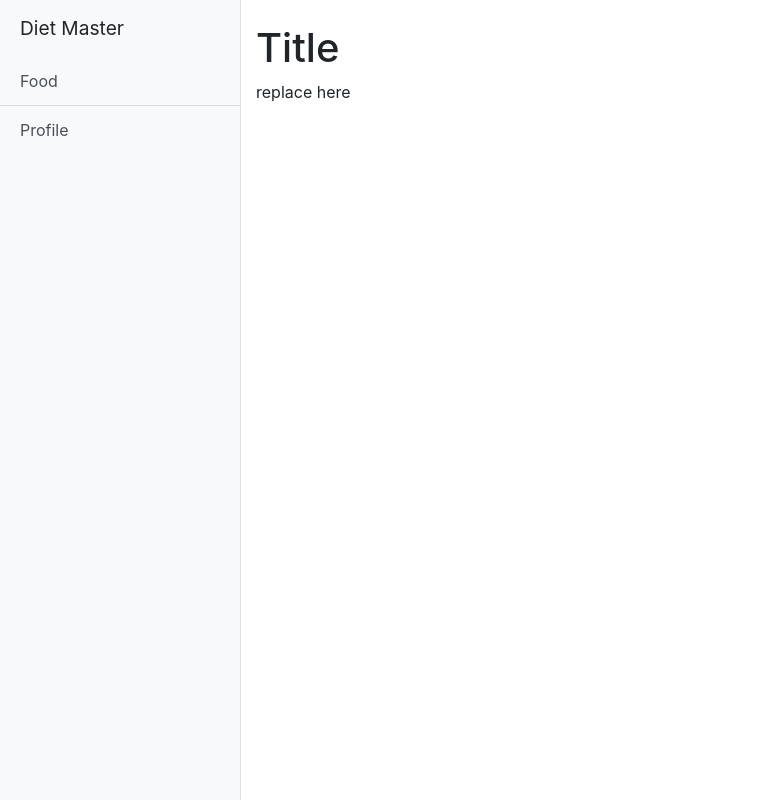
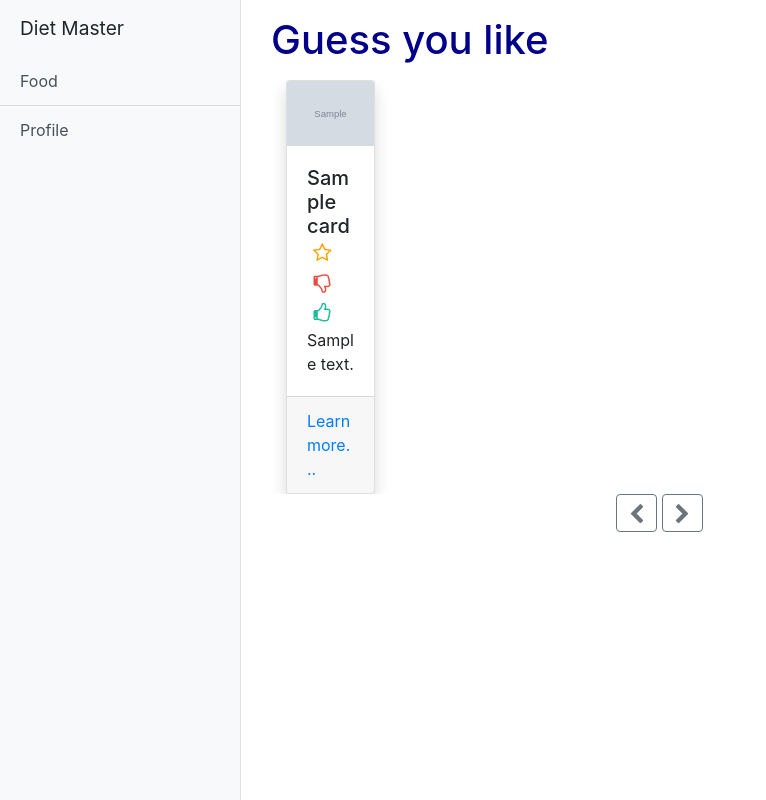
Before and after one commit to BirkhoffG/Diet_Master, a Django app: template templates/dashboard/recommend.html in a window 1280 px wide. Shown: the whole page, without its empty margins (0-766 px from the left). Run offline with Django 3.2, Linux system fonts and the light colour scheme; the template is opened without the code that fills it: most values are stand-ins (such as "Sample title", 1, 10 or a date in 2020); grey boxes marked "Sample" are stand-in pictures; some libraries are stand-ins or nearby versions.

Commit message:
Create a recommend.html page to display the recommended foods
- todo: one card slide in each time

```diff
--- /dev/null
+++ b/static/css/recommend.style.css
@@ -0,0 +1,61 @@
+button.like{
+    width: 30px;
+    height: 30px;
+    margin: 0 auto;
+    line-heigth: 50px;
+    border-radius: 50%;
+    border: none;
+    color: #1abc9c;
+    background-color: transparent;
+    font-size: 20px;
+}
+
+button.like:hover {
+    font-size: 25px;
+}
+
+button.dislike{
+    width: 30px;
+    height: 30px;
+    margin: 0 auto;
+    line-heigth: 50px;
+    border-radius: 100%;
+    border: none;
+    color: #e74c3c;
+    background-color: transparent;
+    font-size: 20px;
+}
+
+button.dislike:hover {
+    font-size: 25px;
+}
+
+button.very-like {
+    width: 30px;
+    height: 30px;
+    margin: 0 auto;
+    line-heigth: 50px;
+    border-radius: 100%;
+    border: none;
+    color: #ffa000;
+    background-color: transparent;
+    font-size: 20px;
+}
+
+button.very-like:hover {
+    font-size: 25px;
+}
+
+/* ensure equal card height inside carousel */
+.carousel-inner>.row-equal.active,
+.carousel-inner>.row-equal.next,
+.carousel-inner>.row-equal.prev {
+    display: flex;
+}
+
+/* prevent flicker during transition */
+.carousel-inner>.row-equal.active.left,
+.carousel-inner>.row-equal.active.right {
+    opacity: 0.5;
+    display: flex;
+}
--- a/static/css/style.css
+++ b/static/css/style.css
@@ -20,9 +20,9 @@
     width: 15rem;
 }
 
-#page-content-wrapper {
-    min-width: 100vw;
-}
+/*#page-content-wrapper {*/
+/*    min-width: 100vw;*/
+/*}*/
 
 #wrapper.toggled #sidebar-wrapper {
     margin-left: 0;
@@ -33,10 +33,10 @@
         margin-left: 0;
     }
 
-    #page-content-wrapper {
-        min-width: 0;
-        width: 100%;
-    }
+    /*#page-content-wrapper {*/
+    /*    min-width: 0;*/
+    /*    width: 100%;*/
+    /*}*/
 
     #wrapper.toggled #sidebar-wrapper {
         margin-left: -15rem;
--- a/templates/dashboard/base.html
+++ b/templates/dashboard/base.html
@@ -9,7 +9,9 @@
 
     <!-- Bootstrap CSS -->
     <link rel="stylesheet" href="https://stackpath.bootstrapcdn.com/bootstrap/4.4.1/css/bootstrap.min.css" integrity="sha384-Vkoo8x4CGsO3+Hhxv8T/Q5PaXtkKtu6ug5TOeNV6gBiFeWPGFN9MuhOf23Q9Ifjh" crossorigin="anonymous">
+    <link rel="stylesheet" href="https://stackpath.bootstrapcdn.com/font-awesome/4.7.0/css/font-awesome.min.css">
     <link rel="stylesheet" href="{% static 'css/style.css' %}" >
+    <link rel="stylesheet" href="{% static 'css/recommend.style.css' %}" >
 
     <title>{% block title %}{% endblock %}</title>
 </head>
@@ -21,7 +23,7 @@
 
     <!-- page content -->
     <div id="page-content-wrapper">
-        <div class="container-fluid">
+        <div class="container">
             {% block content %}
                 <h1 class="mt-4">Title </h1>
                 replace here
@@ -43,6 +45,19 @@
         e.preventDefault();
         $("#wrapper").toggleClass("toggled");
     });
+
+
+
+    (($) => {
+        "use strict";
+        // manual carousel controls
+        $('.next').click(() => { $('.carousel').carousel('next'); return false; });
+        $('.prev').click(() => { $('.carousel').carousel('prev'); return false; });
+
+        // longer delay peroid
+        $('.carousel').carousel({interval: 20000});
+
+    })(jQuery);
 </script>
 
 </body>
--- a/templates/dashboard/recommend.html
+++ b/templates/dashboard/recommend.html
@@ -1,4 +1,105 @@
 {% extends './base.html' %}
 
-{# TODO: Create a recommendation page #}
-{# Assignee: Birkhoff #}
+
+{% block content %}
+
+  <section class="container pt-3">
+
+    <div class="row">
+      <h1 class="mb-3 col-lg-12" style="color: darkblue">Guess you like</h1>
+    </div>
+
+    <div id="carouselFoods" class="carousel slide" data-ride="carousel">
+
+      <! –– start carousel-inner ––>
+      <div class="container pt-0 mt-0 carousel-inner">
+        {% for card_sub_list in card_list %}
+
+          <! –– start carousel-item ––>
+          {% if forloop.first %}
+            <div class="row row-equal carousel-item active mt-0">
+          {% else %}
+            <div class="carousel-item">
+          {% endif %}
+        <div class="card-deck">
+
+          <! –– start card ––>
+          {% for card in card_sub_list %}
+            <div class="col-md-4">
+              <div class="card shadow">
+                <img class="card-img-top" src="{{ card.img_url }}"
+                     alt="Card image cap">
+                <div class="card-body">
+                  <h5 class="card-title">
+                    {{ card.title }}
+                    <span class="pull-right">
+                        <button class="very-like"><i class="fa fa-star-o" onclick="switchVeryLike(this)"></i> </button>
+                        <button class="dislike"><i class="fa fa-thumbs-o-down"
+                                                   onclick="switchDislike(this)"></i></button>
+                        <button class="like"><i class="fa fa-thumbs-o-up" onclick="switchLike(this)"></i></button>
+                    </span>
+                  </h5>
+                  <p class="card-text">{{ card.summary }}</p>
+                </div>
+                <div class="card-footer">
+                  <a href="{{ card.detail_url }}">Learn more...</a>
+                </div>
+              </div>
+            </div>
+          {% endfor %}
+          <! –– end card ––>
+        </div>
+        </div>
+          <! –– end carousel-item ––>
+
+        {% endfor %}
+        </div>
+        <! –– end carousel-inner ––>
+
+        <! –– carousel control ––>
+        <div class="container">
+          <div class="row">
+            <div class="col-12 text-right mb-4">
+              <a class="btn btn-outline-secondary prev" href="#carouselFoods" title="go back"><i
+                class="fa fa-lg fa-chevron-left"></i></a>
+              <a class="btn btn-outline-secondary next" href="#carouselFoods" title="more"><i
+                class="fa fa-lg fa-chevron-right"></i></a>
+            </div>
+          </div>
+        </div>
+
+        <! –– end carousel control ––>
+
+      </div>
+    </div>
+  </section>
+
+  <script>
+      // 需要优化
+      function switchVeryLike(elem) {
+          const elementClassName = elem.className;
+          if (elementClassName === "fa fa-star")
+              elem.className = "fa fa-star-o";
+          else
+              elem.className = "fa fa-star";
+      }
+
+      function switchLike(elem) {
+          const elementClassName = elem.className;
+          if (elementClassName === "fa fa-thumbs-o-up")
+              elem.className = "fa fa-thumbs-up";
+          else
+              elem.className = "fa fa-thumbs-o-up";
+      }
+
+      function switchDislike(elem) {
+          const elementClassName = elem.className;
+          if (elementClassName === "fa fa-thumbs-o-down")
+              elem.className = "fa fa-thumbs-down";
+          else
+              elem.className = "fa fa-thumbs-o-down";
+      }
+
+  </script>
+
+{% endblock %}
```
Also changed, not shown: app/views.py (+6 -1 lines), 1 other file.
